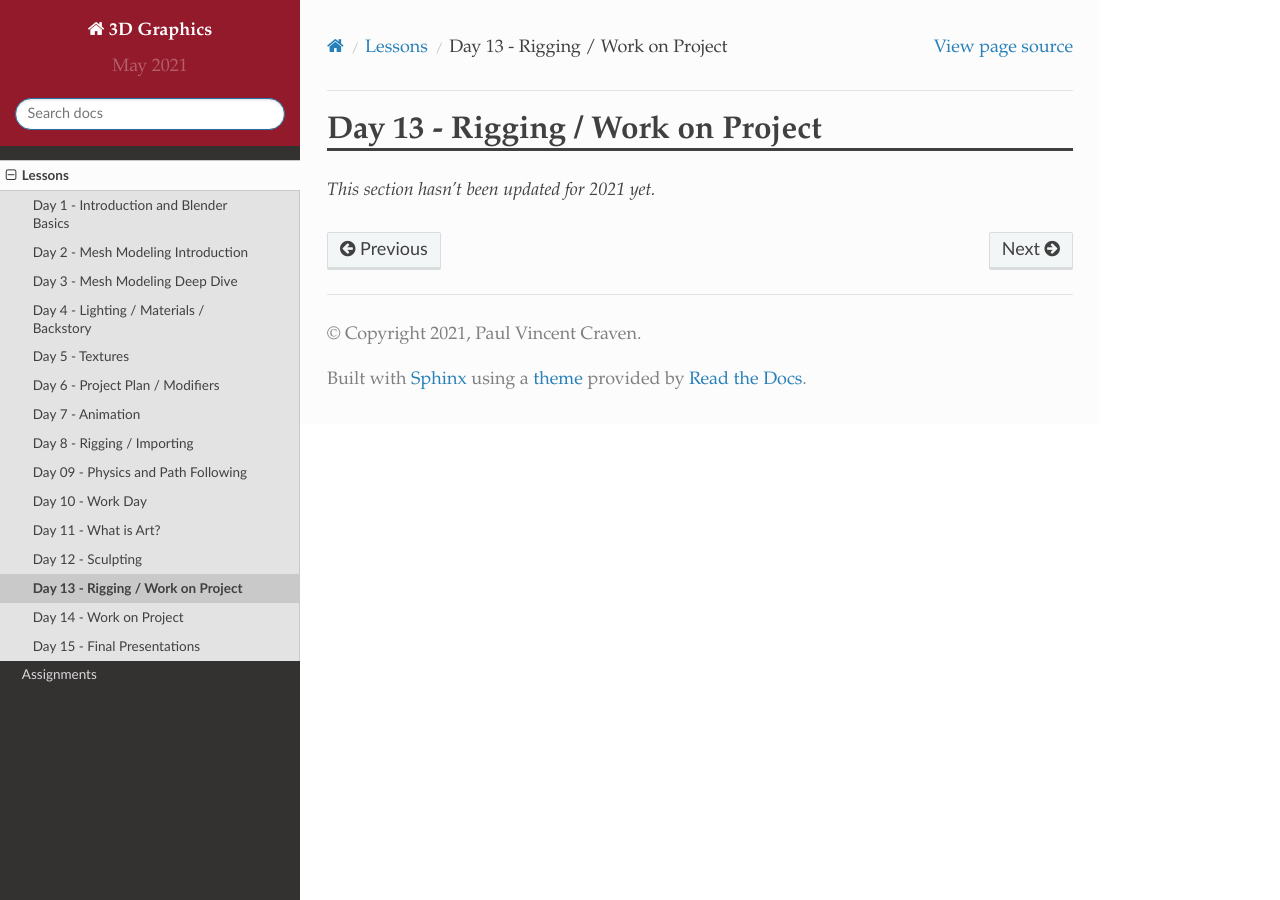
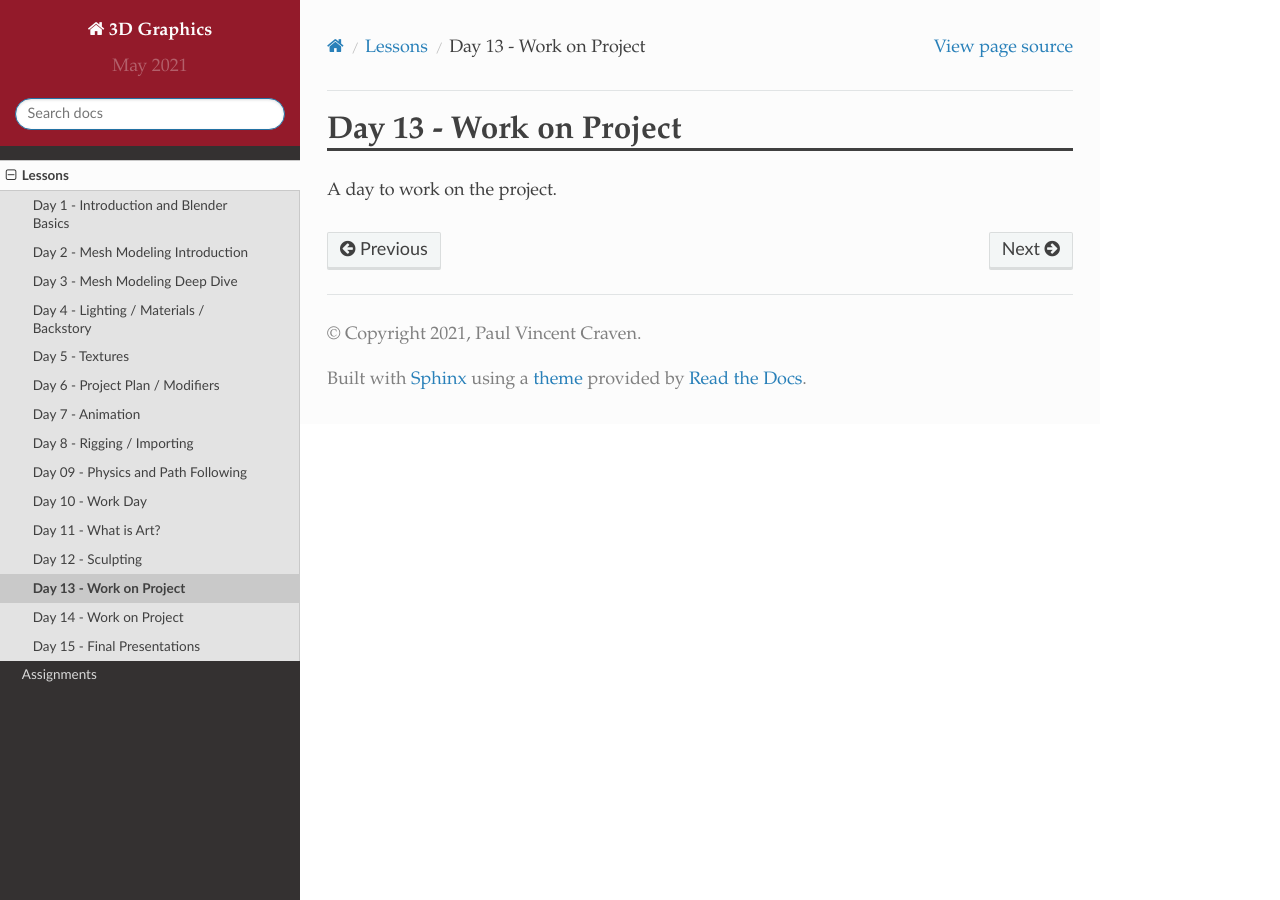
Before and after one commit to pvcraven/3d_graphics_class, a Sphinx documentation site: the page built from source/lessons/day_13/day_13.rst, in a window 1280 px wide. Built offline with Sphinx 7.4.7 and the Read the Docs theme 2.0.0, drawn with Linux system fonts in a browser that asks for light colours.

Commit message:
Update day_13.rst

```diff
--- a/source/lessons/day_13/day_13.rst
+++ b/source/lessons/day_13/day_13.rst
@@ -1,4 +1,4 @@
-Day 13 - Rigging / Work on Project
-==================================
+Day 13 - Work on Project
+========================
 
-*This section hasn't been updated for 2021 yet.*
+A day to work on the project.
```
